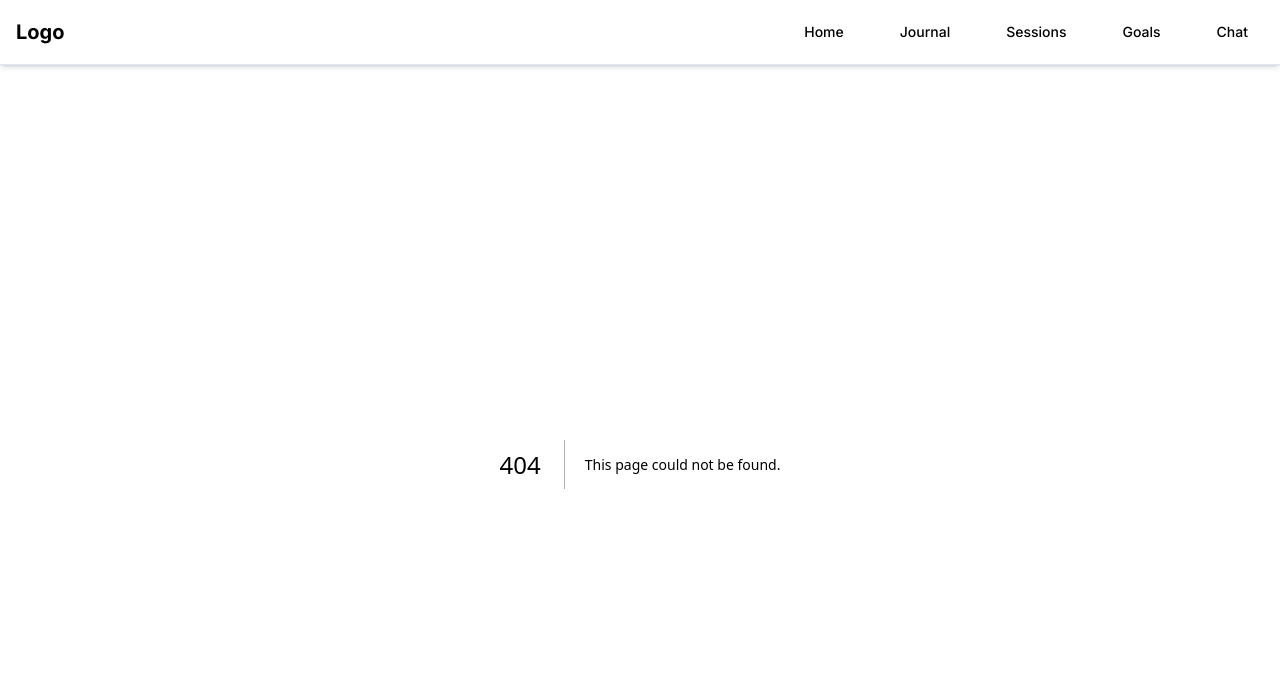
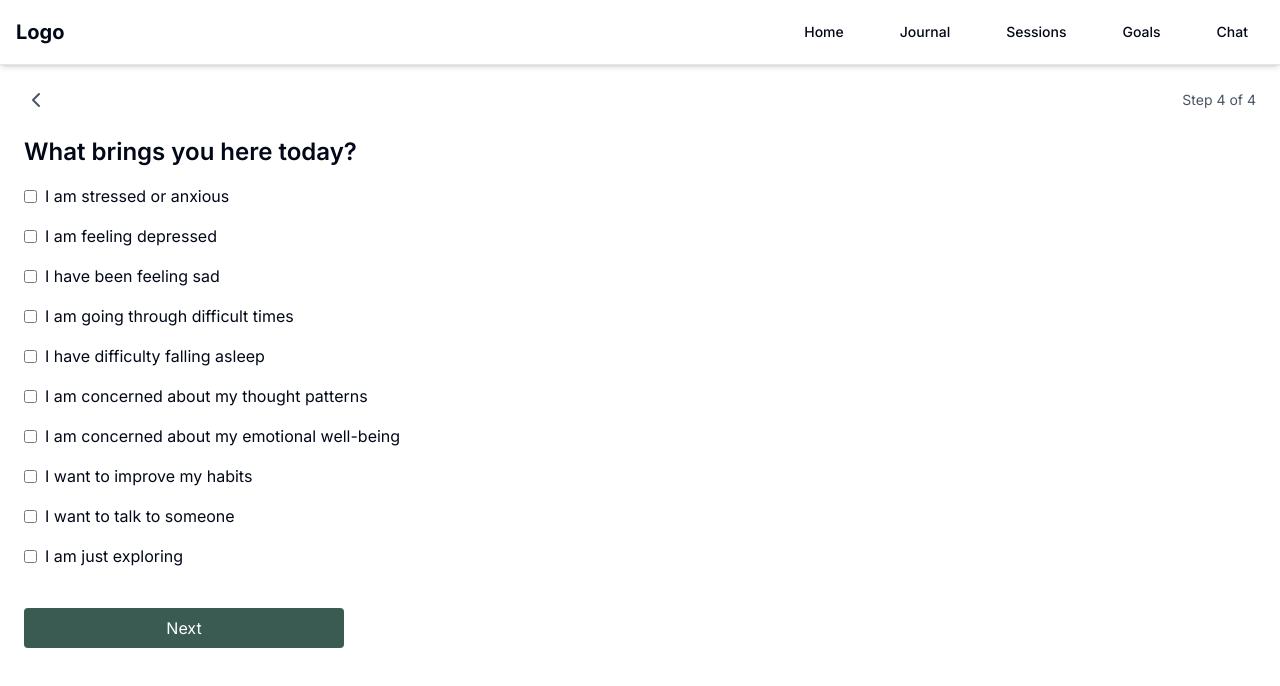
Before and after one commit to wwldavid/mental-health, a Next.js app: page /onboarding/step4 in a window 1280 px wide. Before the commit this address had no page. Shown: the top 686 px of the page. Built offline with nearby package versions, Linux system fonts and the light colour scheme.

Commit message:
add onboarding pages

```diff
--- /dev/null
+++ b/src/app/onboarding/step1/page.js
@@ -0,0 +1,69 @@
+"use client";
+import { useRouter } from "next/navigation";
+import { ChevronLeft } from "lucide-react";
+
+export default function Step1() {
+  const router = useRouter();
+  const buttonStyle =
+    "w-full max-w-xs bg-[#3a5b52] text-white py-2 px-4 rounded mb-4 hover:bg-[#7ebeab] active:bg-[#7ebeab] transition duration-200";
+
+  return (
+    <div className="min-h-screen p-6">
+      <div className="flex justify-between items-center mb-6">
+        <button
+          onClick={() => router.push("/welcome")}
+          className="text-gray-600 text-xl"
+        >
+          <ChevronLeft size={24} />
+        </button>
+        <span className="text-sm text-gray-600">Step 1 of 4</span>
+      </div>
+
+      <h2 className="text-2xl font-semibold mb-4">Let is get you signed up</h2>
+
+      <form className="space-y-4">
+        <div>
+          <label className="block mb-1">What is your name?</label>
+          <input className="w-full border p-2 rounded" />
+        </div>
+        <div>
+          <label className="block mb-1">What is your email?</label>
+          <input className="w-full border p-2 rounded" />
+        </div>
+        <div>
+          <label className="block mb-1">Confirm your email address</label>
+          <input className="w-full border p-2 rounded" />
+        </div>
+        <div>
+          <label className="block mb-1">Create a password</label>
+          <input type="password" className="w-full border p-2 rounded" />
+          <p className="text-xs text-gray-500 mt-1">
+            Please use at least 8 characters
+          </p>
+        </div>
+
+        <div className="flex items-start gap-2">
+          <input type="checkbox" />
+          <label className="text-sm">
+            I agree to the{" "}
+            <a href="#" className="text-blue-500 underline">
+              Terms and Conditions
+            </a>{" "}
+            and{" "}
+            <a href="#" className="text-blue-500 underline">
+              Privacy Policy
+            </a>
+          </label>
+        </div>
+
+        <button
+          type="button"
+          onClick={() => router.push("/onboarding/step2")}
+          className={buttonStyle}
+        >
+          Next
+        </button>
+      </form>
+    </div>
+  );
+}
--- /dev/null
+++ b/src/app/onboarding/step2/page.js
@@ -0,0 +1,48 @@
+"use client";
+import { useRouter } from "next/navigation";
+import { ChevronLeft } from "lucide-react";
+
+export default function Step2() {
+  const router = useRouter();
+  const buttonStyle =
+    "w-full max-w-xs bg-[#3a5b52] text-white py-2 px-4 rounded mb-4 hover:bg-[#7ebeab] active:bg-[#7ebeab] transition duration-200";
+
+  return (
+    <div className="min-h-screen p-6">
+      <div className="flex justify-between items-center mb-6">
+        <button onClick={() => router.back()} className="text-gray-600 text-xl">
+          <ChevronLeft size={24} />
+        </button>
+        <span className="text-sm text-gray-600">Step 2 of 4</span>
+      </div>
+
+      <h2 className="text-2xl font-semibold mb-4">
+        What is your gender identity?
+      </h2>
+
+      <form className="space-y-4">
+        {[
+          "Woman",
+          "Man",
+          "Non-binary",
+          "Trans woman / Trans man",
+          "Genderqueer / Agender",
+          "Other",
+        ].map((label, idx) => (
+          <div key={idx} className="flex items-center space-x-2">
+            <input type="checkbox" id={label} />
+            <label htmlFor={label}>{label}</label>
+          </div>
+        ))}
+
+        <button
+          type="button"
+          onClick={() => router.push("/onboarding/step3")}
+          className={buttonStyle}
+        >
+          Next
+        </button>
+      </form>
+    </div>
+  );
+}
--- /dev/null
+++ b/src/app/onboarding/step3/page.js
@@ -0,0 +1,49 @@
+"use client";
+import { useRouter } from "next/navigation";
+import { ChevronLeft } from "lucide-react";
+
+export default function Step3() {
+  const router = useRouter();
+  const buttonStyle =
+    "w-full max-w-xs bg-[#3a5b52] text-white py-2 px-4 rounded mb-4 hover:bg-[#7ebeab] active:bg-[#7ebeab] transition duration-200";
+
+  return (
+    <div className="min-h-screen p-6">
+      <div className="flex justify-between items-center mb-6">
+        <button onClick={() => router.back()} className="text-gray-600 text-xl">
+          <ChevronLeft size={24} />
+        </button>
+        <span className="text-sm text-gray-600">Step 3 of 4</span>
+      </div>
+
+      <h2 className="text-2xl font-semibold mb-4">
+        What is your sexual orientation?
+      </h2>
+
+      <form className="space-y-4">
+        {[
+          "Straight",
+          "Gay",
+          "Lesbian",
+          "Bisexual",
+          "Pansexual",
+          "Asexual",
+          "Other",
+        ].map((label, idx) => (
+          <div key={idx} className="flex items-center space-x-2">
+            <input type="checkbox" id={label} />
+            <label htmlFor={label}>{label}</label>
+          </div>
+        ))}
+
+        <button
+          type="button"
+          onClick={() => router.push("/onboarding/step4")}
+          className={buttonStyle}
+        >
+          Next
+        </button>
+      </form>
+    </div>
+  );
+}
--- /dev/null
+++ b/src/app/onboarding/step4/page.js
@@ -0,0 +1,68 @@
+"use client";
+import { useRouter } from "next/navigation";
+import { ChevronLeft } from "lucide-react";
+
+export default function Step4() {
+  const router = useRouter();
+
+  const buttonStyle =
+    "w-full max-w-xs bg-[#3a5b52] text-white py-2 px-4 rounded mb-4 hover:bg-[#7ebeab] active:bg-[#7ebeab] transition duration-200";
+
+  const options = [
+    "I am stressed or anxious",
+    "I am feeling depressed",
+    "I have been feeling sad",
+    "I am going through difficult times",
+    "I have difficulty falling asleep",
+    "I am concerned about my thought patterns",
+    "I am concerned about my emotional well-being",
+    "I want to improve my habits",
+    "I want to talk to someone",
+    "I am just exploring",
+    "Other",
+  ];
+
+  return (
+    <div className="min-h-screen flex flex-col p-6">
+      {/* 顶部标题和引导 */}
+      <div>
+        <div className="flex justify-between items-center mb-6">
+          <button
+            onClick={() => router.back()}
+            className="text-gray-600 text-xl"
+          >
+            <ChevronLeft size={24} />
+          </button>
+          <span className="text-sm text-gray-600">Step 4 of 4</span>
+        </div>
+
+        <h2 className="text-2xl font-semibold mb-4">
+          What brings you here today?
+        </h2>
+      </div>
+
+      {/* 选项滚动区域，设置最大高度和滚动 */}
+      <div className="max-h-[400px] overflow-y-auto pr-2 mb-6">
+        <form className="space-y-4">
+          {options.map((label, idx) => (
+            <div key={idx} className="flex items-center space-x-2">
+              <input type="checkbox" id={label} />
+              <label htmlFor={label}>{label}</label>
+            </div>
+          ))}
+        </form>
+      </div>
+
+      {/* 固定底部按钮 */}
+      <div>
+        <button
+          type="button"
+          onClick={() => router.push("/onboarding/step5")}
+          className={buttonStyle}
+        >
+          Next
+        </button>
+      </div>
+    </div>
+  );
+}
--- /dev/null
+++ b/src/app/onboarding/step5/page.js
@@ -0,0 +1,37 @@
+"use client";
+import { useRouter } from "next/navigation";
+import { ChevronLeft } from "lucide-react";
+
+export default function Step5() {
+  const router = useRouter();
+
+  const buttonStyle =
+    "w-full max-w-xs bg-[#3a5b52] text-white py-2 px-4 rounded mb-4 hover:bg-[#7ebeab] active:bg-[#7ebeab] transition duration-200";
+
+  const handleBegin = () => {
+    localStorage.setItem("onboardingComplete", "true");
+    router.push("/");
+  };
+
+  return (
+    <div className="min-h-screen flex  flex-col p-6">
+      <div>
+        <button
+          onClick={() => router.back()}
+          className="text-gray-600 text-xl mb-6"
+        >
+          <ChevronLeft size={24} />
+        </button>
+        <p className=" my-28 text-lg font-medium">
+          You have taken a meaningful step, and your presence here is a sign of
+          strength. Remember: it is okay to reach out.
+        </p>
+      </div>
+      <div className="pt-4">
+        <button onClick={handleBegin} className={buttonStyle}>
+          Begin
+        </button>
+      </div>
+    </div>
+  );
+}
--- a/src/app/page.js
+++ b/src/app/page.js
@@ -1,6 +1,23 @@
+"use client";
+import { useEffect, useState } from "react";
+import { useRouter } from "next/navigation";
 import OpenaiSuggest from "@/components/OpenaiSuggest";
 
 export default function Home() {
+  const router = useRouter();
+  const [showMain, setShowMain] = useState(false);
+
+  useEffect(() => {
+    const completed = localStorage.getItem("onboardingComplete");
+    if (completed === "true") {
+      setShowMain(true); // 说明已经完成 onboarding
+    } else {
+      router.replace("/welcome"); // 还没完成，引导去 onboarding 流程
+    }
+  }, [router]);
+
+  if (!showMain) return null;
+
   return (
     <div className="flex flex-col items-center justify-center p-6 bg-gradient-to-b from-sky-100 to-white">
       <OpenaiSuggest />
--- a/src/app/sign-in/page.js
+++ b/src/app/sign-in/page.js
@@ -2,8 +2,11 @@
 
 import { useState } from "react";
 import { signIn } from "next-auth/react";
+import { useRouter } from "next/navigation";
 
 export default function SignIn() {
+  const router = useRouter();
+
   const [email, setEmail] = useState("");
   const [password, setPassword] = useState("");
   const [error, setError] = useState(null);
@@ -24,7 +27,7 @@ export default function SignIn() {
     if (result.error) {
       setError(result.error);
     } else {
-      window.location.href = callbackUrl;
+      router.push(callbackUrl);
     }
   };
 
--- /dev/null
+++ b/src/app/welcome/page.js
@@ -0,0 +1,36 @@
+"use client";
+import { useRouter } from "next/navigation";
+
+export default function Welcome() {
+  const router = useRouter();
+
+  const buttonStyle =
+    "w-full max-w-xs bg-[#3a5b52] text-white py-2 px-4 rounded mb-4 hover:bg-[#7ebeab] active:bg-[#7ebeab] transition duration-200";
+
+  return (
+    <div className="min-h-screen flex flex-col items-center justify-around bg-white px-6">
+      <h1 className="text-4xl font-bold mb-8">SEREIN</h1>
+
+      <div>
+        <button
+          onClick={() => router.push("/onboarding/step1")}
+          className={buttonStyle}
+        >
+          Sign Up
+        </button>
+        <button onClick={() => router.push("/sign-in")} className={buttonStyle}>
+          Log In
+        </button>
+        <button
+          onClick={() => {
+            localStorage.setItem("onboardingComplete", "true");
+            router.push("/");
+          }}
+          className={buttonStyle}
+        >
+          Continue as Guest
+        </button>
+      </div>
+    </div>
+  );
+}
```
